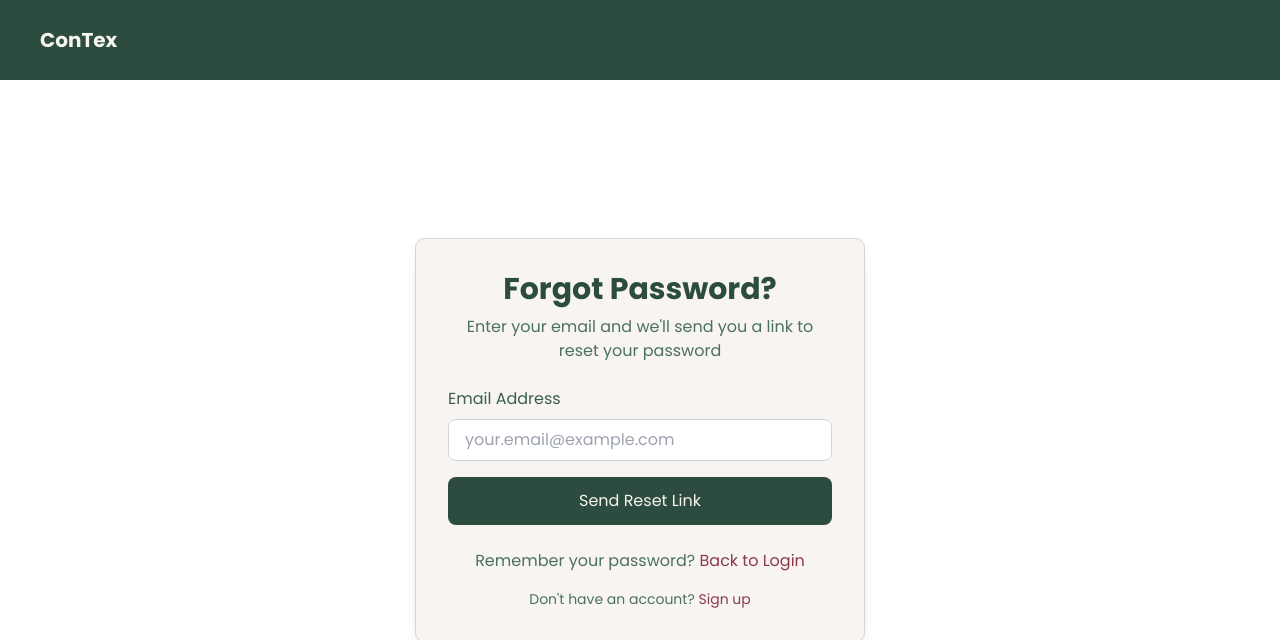
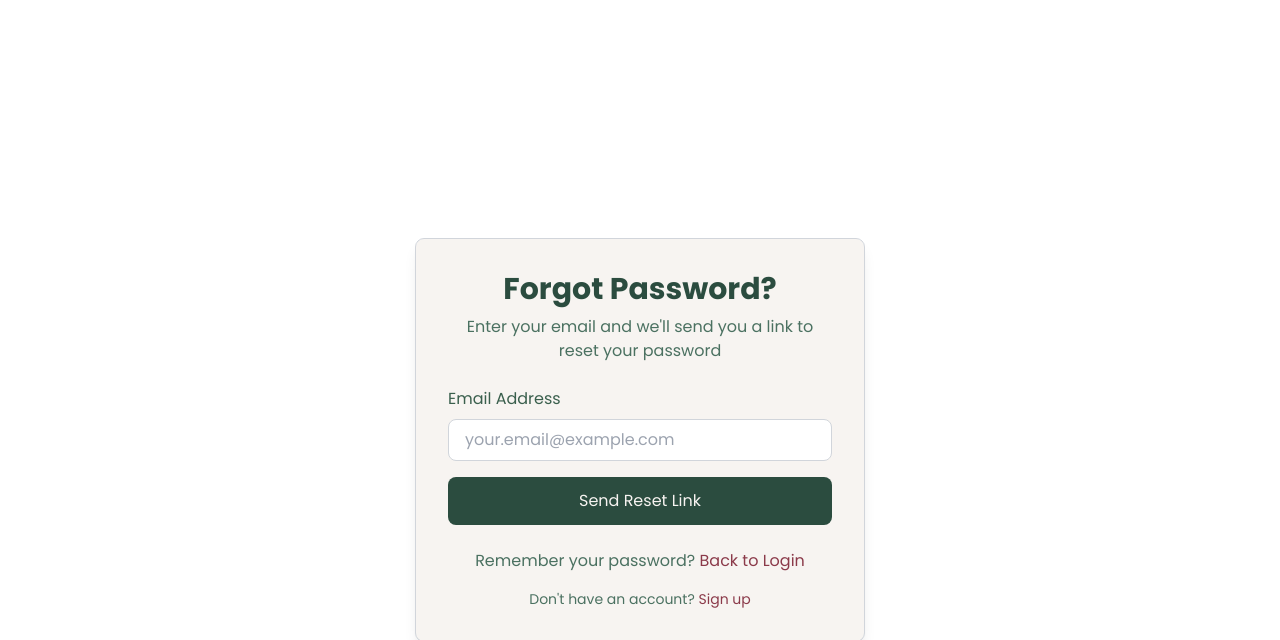
Before and after one commit to rhengtl/contex, a Flask app: page /forgot-password in a window 1280 px wide. Shown: the top 640 px of the page. Run offline with Flask 3, Linux system fonts and the light colour scheme; some libraries are stand-ins or nearby versions.

Commit message:
layout revision: forgot pass page

```diff
--- a/templates/forgot_password.html
+++ b/templates/forgot_password.html
@@ -40,14 +40,6 @@
     </script>
 </head>
 <body class="bg-forest-100/50 min-h-screen font-poppins">
-    <header class="flex fixed top-0 left-0 w-full z-50 justify-between items-center bg-forest-800 px-4 md:px-10 py-3 h-[10vh]">
-        <a href="{{ url_for('index') }}">
-            <p class="text-cream-100 font-bold text-xl">
-                ConTex
-            </p>
-        </a>
-    </header>
-
     <main class="flex flex-col items-center justify-center min-h-screen pt-[10vh]">
         <div class="bg-cream-100 rounded-lg outline outline-1 outline-gray-300 shadow-lg max-w-md w-[95%] md:w-full p-6 md:p-8">
             <h2 class="text-3xl font-bold text-forest-800 mb-2 text-center">Forgot Password?</h2>
```
